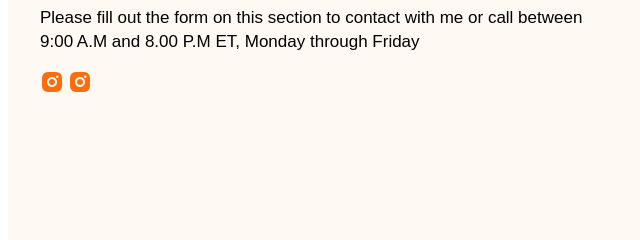
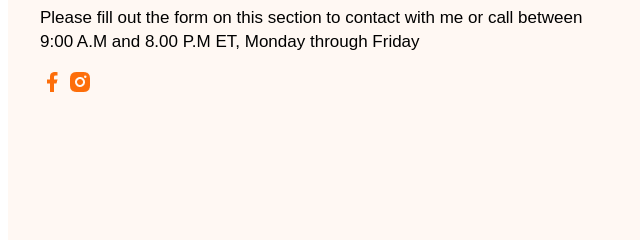
Before and after one commit to khansayeedk2/portfolio-website, a plain HTML site: page index.html in a window 1280 px wide. Shown: the part 4209-4449 px from the top of the page, 0-640 px from the left. Drawn offline with Linux system fonts and the light colour scheme.

Commit message:
icon submit

```diff
--- a/index.html
+++ b/index.html
@@ -141,7 +141,7 @@
             <div class="lets-connect-box">
                 <h2 class="lets-message-connect-title">Lets Connect</h2>
                 <p class="lets-connect-text">Please fill out the form on this section to contact with me or call between 9:00 A.M and 8.00 P.M ET, Monday through Friday</p>
-                <a href=""><img src="portfolio-website/images/icons/insta.png"></a>
+                <a href=""><img src="../portfolio-website/images/facebook.png"></a>
                 <a href="#"><img src="../portfolio-website/images/icons/insta.png"></a>
             </div>
             <div class="lets-message-box">
```
